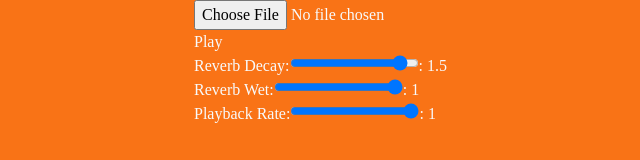
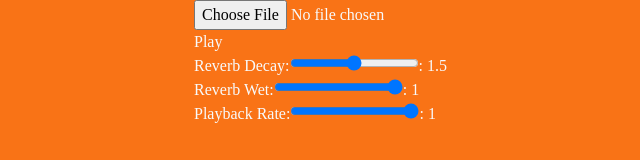
Before and after one commit to FrankSandqvist/junction2023, a React (Create React App) app in the folder frontend/: page /playground in a window 1280 px wide. Shown: the top 160 px of the page, without its empty margins (446-1086 px from the left). Built offline with nearby package versions, Linux system fonts and the light colour scheme; a web font is replaced by a local one.

Commit message:
fix: make reverb decay range wider

```diff
--- a/frontend/src/TunePlayground.js
+++ b/frontend/src/TunePlayground.js
@@ -66,7 +66,7 @@ const ReverbComponent = () => {
         <input
           type="range"
           min="0.1"
-          max="10"
+          max="100"
           step="0.1"
           onChange={handleReverbChange}
         />
```
